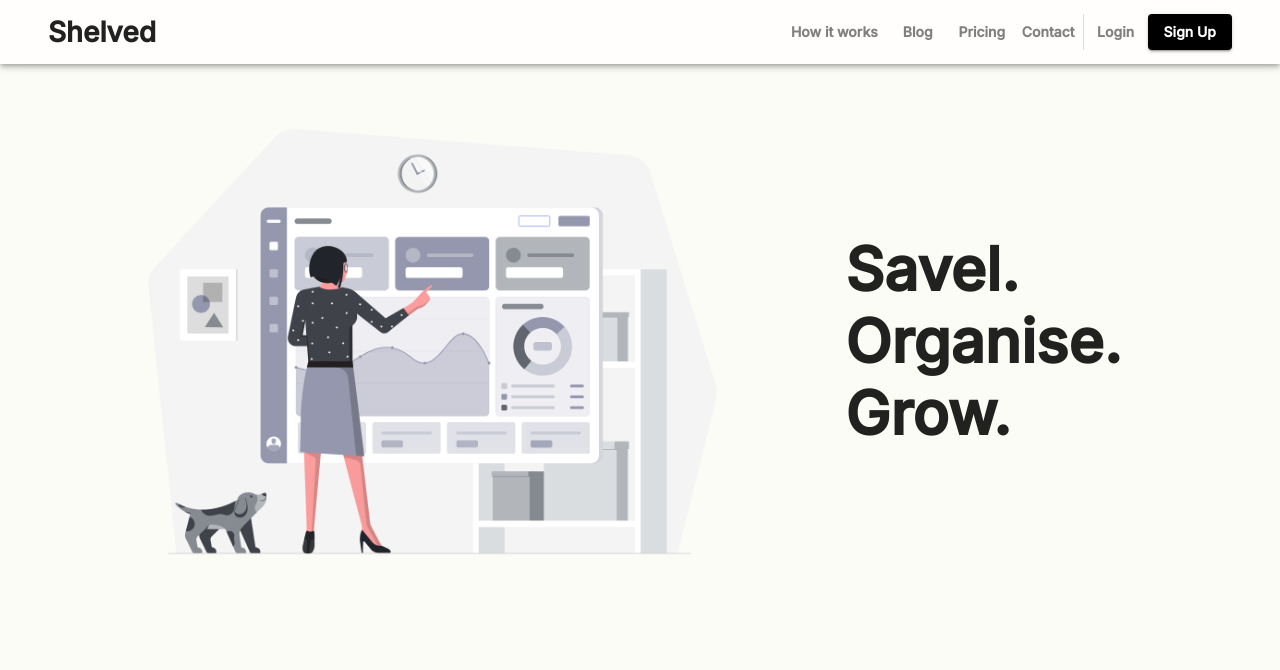
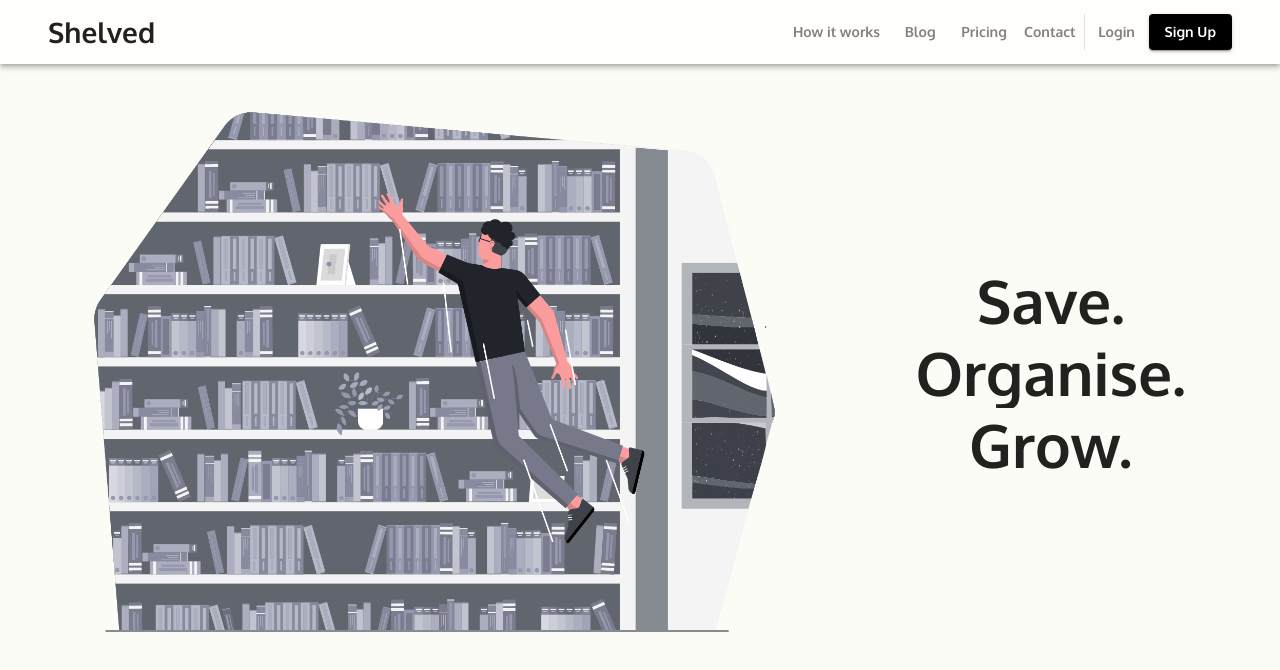
Before and after one commit to arju88nair/ReactTIL, a React app: page /landing in a window 1280 px wide. Shown: the top 670 px of the page. Built offline with nearby package versions, Linux system fonts and the light colour scheme.

Commit message:
Hero Banner phase 2

```diff
--- a/src/_helpers/theme.js
+++ b/src/_helpers/theme.js
@@ -4,7 +4,7 @@ import {createMuiTheme} from '@material-ui/core/styles';
 export default createMuiTheme({
     typography: {
         fontFamily: [
-            'Inter',
+            'Oxygen',
             '-apple-system',
             'BlinkMacSystemFont',
             '"Segoe UI"',
--- a/src/index.html
+++ b/src/index.html
@@ -14,7 +14,7 @@
 />
 
 <style>
-    @import url('https://fonts.googleapis.com/css2?family=Inter:wght@200;400;500&display=swap');
+    @import url('https://fonts.googleapis.com/css2?family=Oxygen:wght@300;400;700&display=swap');
     html, body {
     margin: 0;
     height: 100%;
--- a/src/views/LandingPage/HeroBanner.js
+++ b/src/views/LandingPage/HeroBanner.js
@@ -3,7 +3,7 @@ import {makeStyles} from '@material-ui/core/styles';
 import Paper from '@material-ui/core/Paper';
 import Container from "@material-ui/core/Container";
 import Grid from "@material-ui/core/Grid";
-import logo from "../../resources/images/Complex dashboard.png";
+import logo from "../../resources/images/The Infinite BookShelf(1).png";
 import Typography from "@material-ui/core/Typography";
 
 
@@ -24,9 +24,12 @@ const useStyles = makeStyles((theme) => ({
     img: {
         margin: 'auto',
         display: 'block',
-        maxWidth: '90%',
+        maxWidth: '100%',
         background: 'transparent'
     },
+    typography: {
+        textAlign: "center"
+    }
 }));
 
 export function HeroBanner() {
@@ -40,21 +43,21 @@ export function HeroBanner() {
                 justify="center"
                 alignItems="center"
             >
-                <Grid item xs={8} justify="flex-start" alignItems="flex-start">
+                <Grid item xs={12} sm={8} justify="flex-start" alignItems="flex-start">
                     <img className={classes.img} alt="complex" src={logo}/>
                 </Grid>
-                <Grid item xs={4} alignItems="center">
-                    <div>
+                <Grid item xs={12} sm={4} alignItems="center" justify="center">
+                    <div className={classes.typography}>
                         <Typography variant="h2" noWrap style={{fontWeight: "bold"}}>
-                            Savel.
+                            Save.
                         </Typography>
                     </div>
-                    <div>
+                    <div className={classes.typography}>
                         <Typography variant="h2" noWrap style={{fontWeight: "bold"}}>
                             Organise.
                         </Typography>
                     </div>
-                    <div>
+                    <div className={classes.typography}>
                         <Typography variant="h2" noWrap style={{fontWeight: "bold"}}>
                             Grow.
                         </Typography>
```
